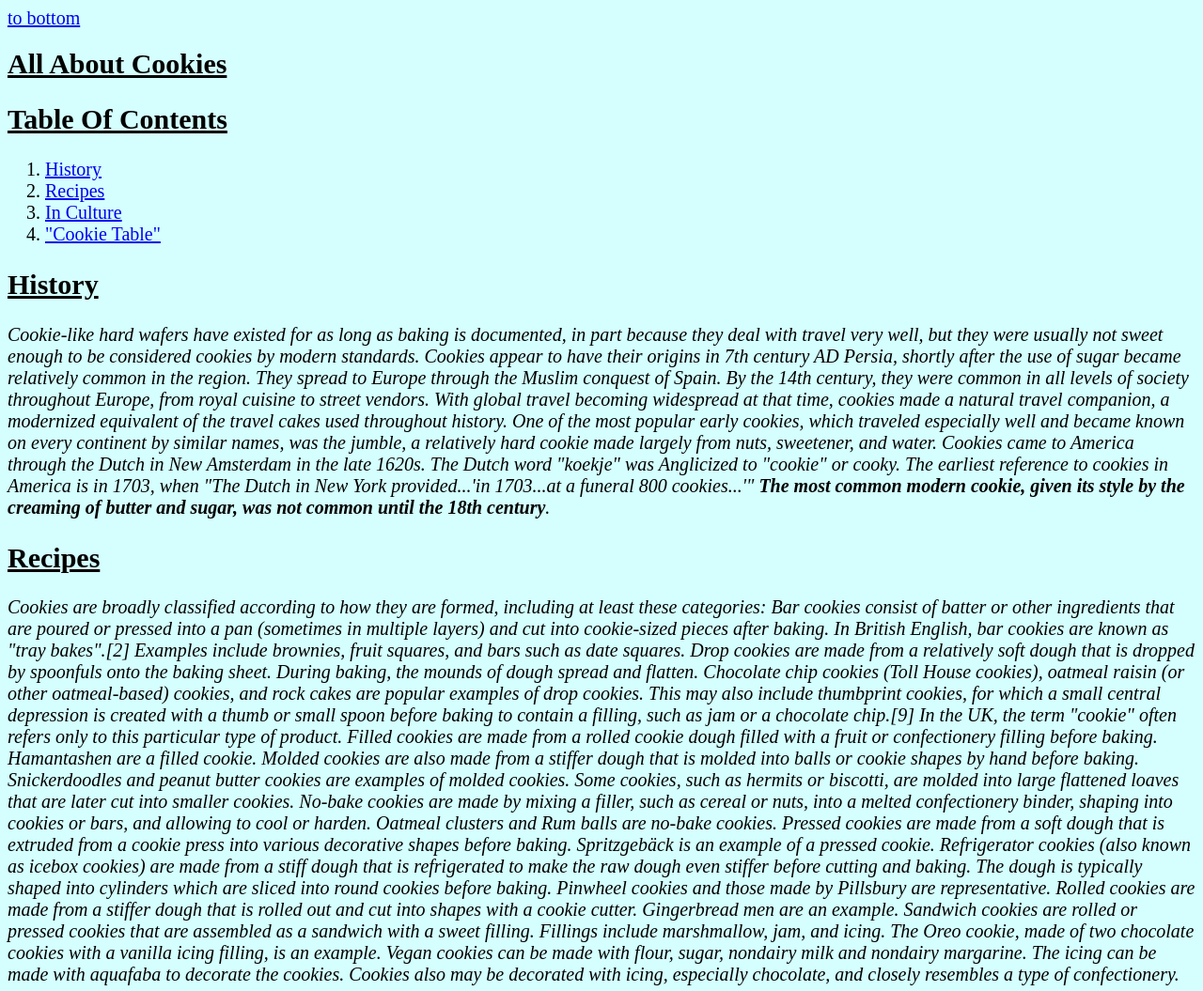
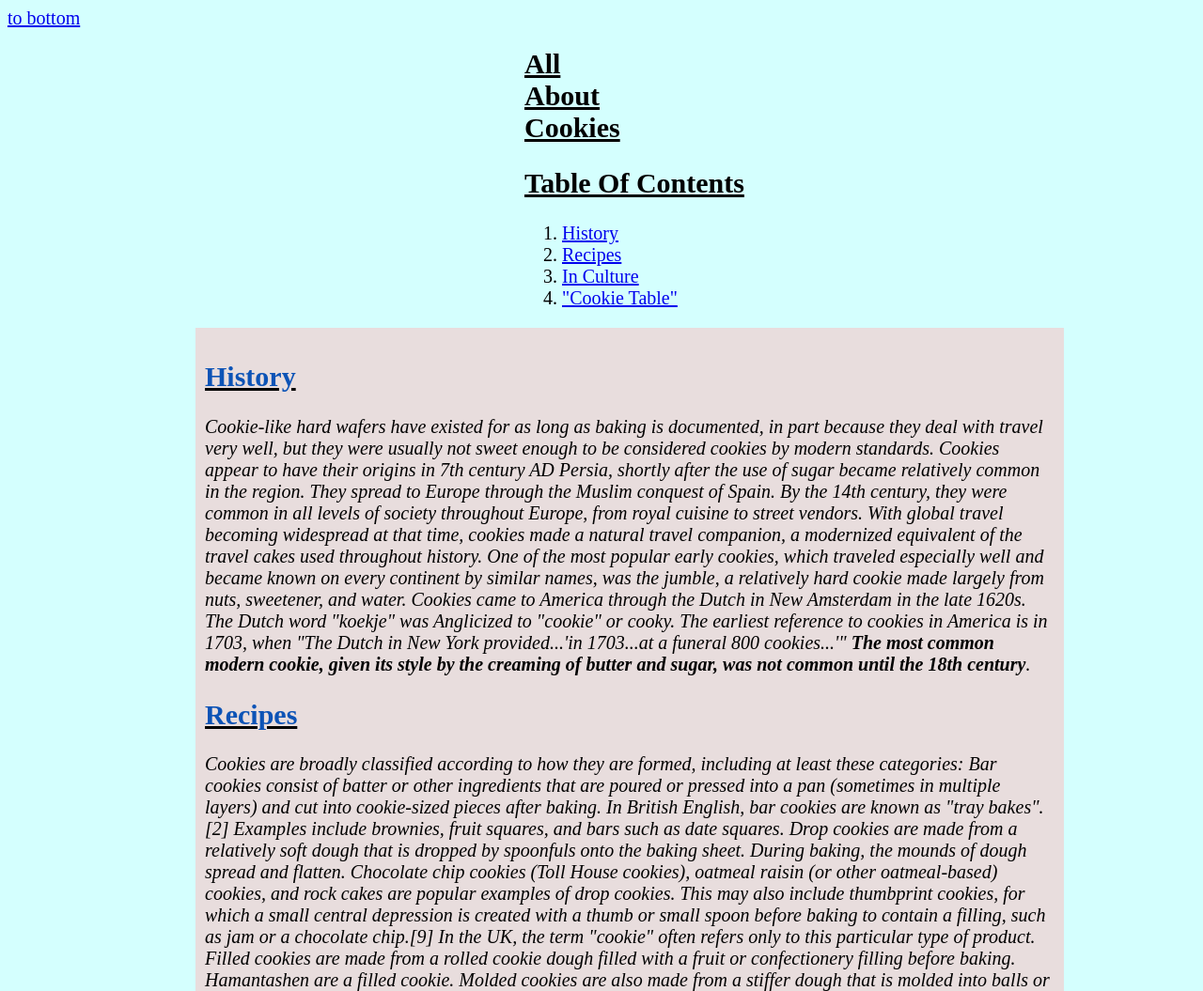
Before and after one commit to allAboutCookies/allAboutCookies.github.io, a plain HTML site: page index.html in a window 1280 px wide. Shown: the top 1055 px of the page at 94% size. Drawn offline with Linux system fonts and the light colour scheme.

Commit message:
Update index.html

```diff
--- a/index.html
+++ b/index.html
@@ -21,11 +21,28 @@
         .para {
             font-style: italic;
         }
+        #Para {
+            background: rgb(232, 221, 221);
+            width: 85%;
+            padding: 10px;
+        }
+        #container {
+            margin-left: 200px;
+        }
+        #header-contents {
+            margin-left: 350px;
+        }
+        .header-span {
+            color: rgb(12, 83, 182);
+        }
     </style>
 </head>
 <body>
     <a id="top" href="#bottom">to bottom</a>
-    <h1 id="cookies-header">All About Cookies</h1>
+
+    <div id="container">
+        <div id="header-contents">
+            <h1 id="cookies-header">All <div>About</div> Cookies</h1>
 
             <h2>Table Of Contents</h2>
             <ol>
@@ -34,8 +51,10 @@
                 <li><a href="#cookies-culture">In Culture</a></li>
                 <li><a href="#cookie-table-h2">"Cookie Table"</a></li>
             </ol>
+        </div>
 
-    <h2 id="cookies-history-para">History</h2>
+        <div id="Para">
+            <h2 id="cookies-history-para"><span class="header-span">History</span></h2>
             <p class="para">
                 Cookie-like hard wafers have existed for as long as baking is documented, in part because they deal with travel very well, but they were usually not sweet enough to be considered cookies by modern standards.
                 Cookies appear to have their origins in 7th century AD Persia, shortly after the use of sugar became relatively common in the region. They spread to Europe through the Muslim conquest of Spain. By the 14th century, they were common in all levels of society throughout Europe, from royal cuisine to street vendors.
@@ -44,7 +63,7 @@
                 <strong>The most common modern cookie, given its style by the creaming of butter and sugar, was not common until the 18th century</strong>.
             </p>
 
-    <h2 id="cookies-recipes">Recipes</h2>
+            <h2 id="cookies-recipes"><span class="header-span">Recipes</span></h2>
             <p class="para">
                 Cookies are broadly classified according to how they are formed, including at least these categories:
                 Bar cookies consist of batter or other ingredients that are poured or pressed into a pan (sometimes in multiple layers) and cut into cookie-sized pieces after baking. In British English, bar cookies are known as "tray bakes".[2] Examples include brownies, fruit squares, and bars such as date squares.
@@ -60,13 +79,13 @@
                 Cookies also may be decorated with icing, especially chocolate, and closely resembles a type of confectionery.
             </p>
 
-    <h2 id="cookies-culture">In Culture</h2>
+            <h2 id="cookies-culture"><span class="header-span">In Culture</span></h2>
             <p class="para">
                 Its American name derives from the Dutch word koekje or more precisely its informal, dialect variant koekie[4] which means little cake, and arrived in American English with the Dutch settlement of New Netherland, in the early 1600s.[citation needed]
                 According to the Scottish National Dictionary, its Scottish name derives from the diminutive form (+ suffix -ie) of the word cook, giving the Middle Scots cookie, cooky or cu(c)kie. It also gives an alternative etymology: like the American word, from the Dutch koekje, the diminutive of koek, a cake. There was much trade and cultural contact across the North Sea between the Low Countries and Scotland during the Middle Ages, which can also be seen in the history of curling and, perhaps, golf.[citation needed]
             </p>
 
-    <h2 id="cookie-table-h2">"Cookie Table"</h2>
+            <h2 id="cookie-table-h2"><span class="header-span">"Cookie Table"</span></h2>
             <table id="table-cookies">
                 <thead>
                     <tr>
@@ -94,6 +113,10 @@
                 </tbody>
             </table>
             <p>*popularity is measured from 1 to 5</p>
+        </div>
+
+    </div>
+
     <a id="bottom" href="#top">back to the top</a> <br />
     <a target="_blank" href="https://en.wikipedia.org/wiki/Cookie">Wikipedia</a>
 
```
Lines whose indentation alone changed are shown as unchanged.
